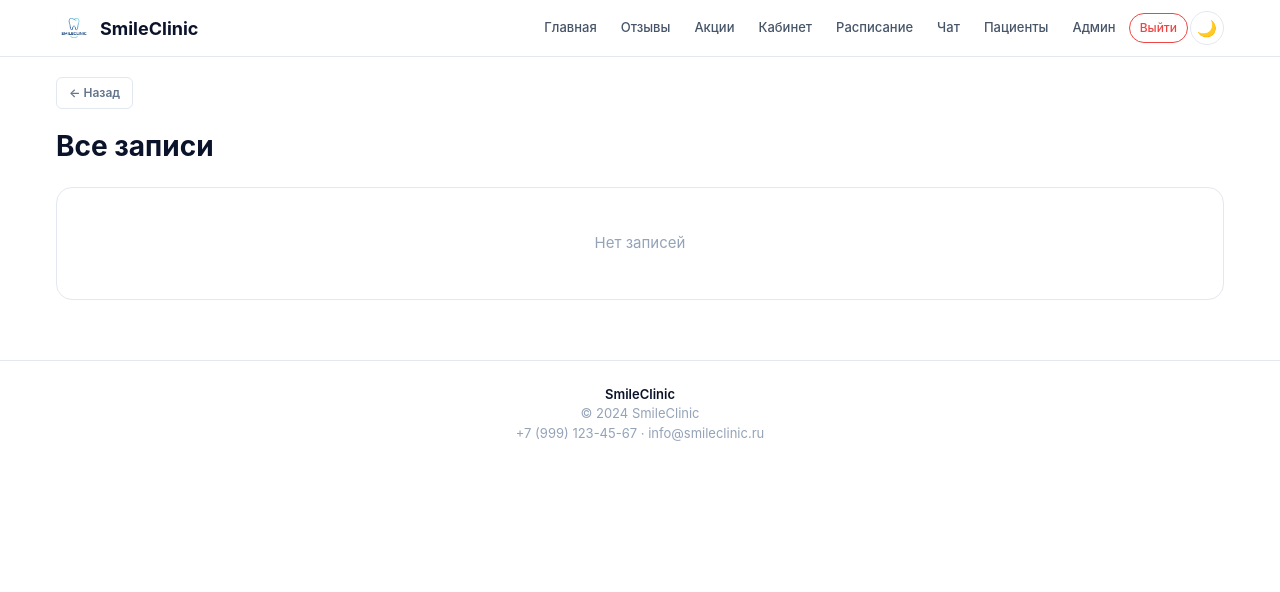
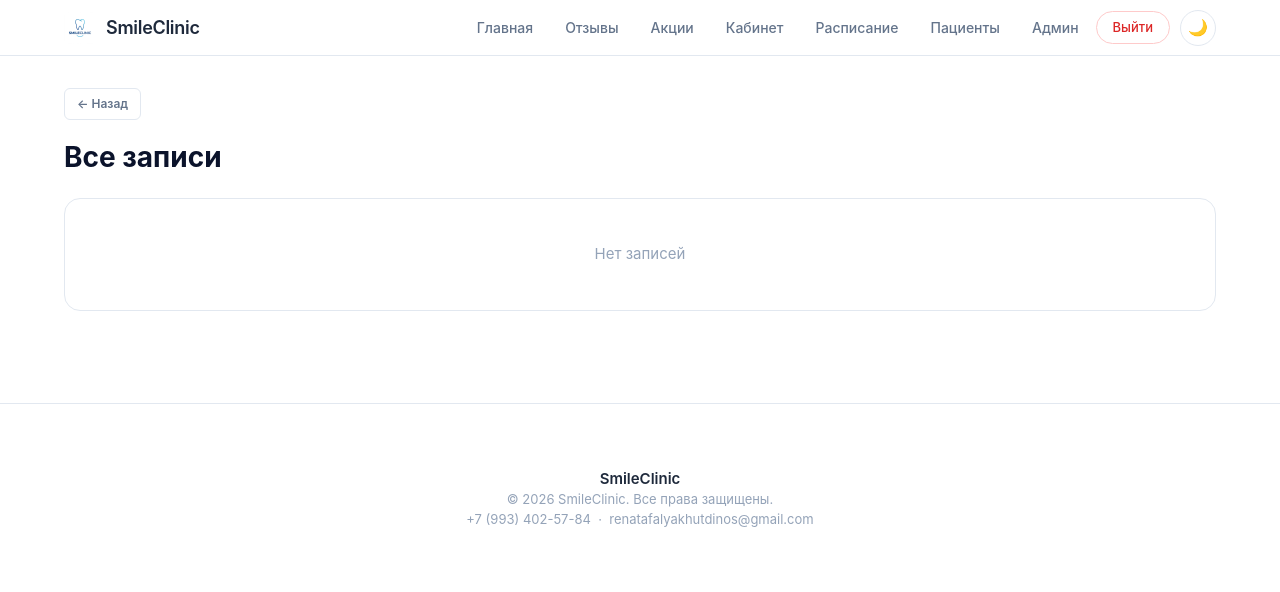
Before and after one commit to zxscam/smileclinic, a Flask app: page /admin/appointments in a window 1280 px wide. Shown: the top 592 px of the page. Run offline with Flask 3, Linux system fonts and the light colour scheme; a user stored in the database is signed in; data that the repository does not hold is empty.

Commit message:
обновлён футер

```diff
--- a/templates/base.html
+++ b/templates/base.html
@@ -2,7 +2,7 @@
 <html lang="ru" data-theme="light">
 <head>
     <meta charset="UTF-8">
-    <meta name="viewport" content="width=device-width, initial-scale=1.0, maximum-scale=1.0, user-scalable=no">
+    <meta name="viewport" content="width=device-width, initial-scale=1.0">
     <title>{% block title %}SmileClinic{% endblock %}</title>
     <link rel="icon" href="{{ url_for('static', filename='images/favicon.ico') }}">
 
@@ -11,81 +11,63 @@
             --bg: #ffffff;
             --bg-secondary: #f8fafc;
             --bg-card: #ffffff;
-            --bg-input: #f8fafc;
-            --bg-hover: #f1f5f9;
-            --bg-navbar: rgba(255, 255, 255, 0.95);
-            --text: #0b132b;
-            --text-secondary: #475569;
+            --text: #1e293b;
+            --text-secondary: #64748b;
             --text-muted: #94a3b8;
             --border: #e2e8f0;
             --accent: #2563eb;
             --accent-light: #eff6ff;
             --accent-hover: #1d4ed8;
-            --red: #ef4444;
-            --red-light: #fef2f2;
+            --red: #dc2626;
             --green: #16a34a;
-            --green-light: #f0fdf4;
             --amber: #f59e0b;
             --shadow: 0 1px 3px rgba(0,0,0,0.06);
-            --shadow-md: 0 4px 20px rgba(0,0,0,0.06);
-            --transition: all 0.2s ease;
+            --shadow-md: 0 4px 6px rgba(0,0,0,0.05);
+            --radius: 8px;
+            --radius-lg: 12px;
         }
 
         [data-theme="dark"] {
             --bg: #0f172a;
             --bg-secondary: #1e293b;
             --bg-card: #1e293b;
-            --bg-input: #1e293b;
-            --bg-hover: #334155;
-            --bg-navbar: rgba(15, 23, 42, 0.95);
             --text: #f1f5f9;
-            --text-secondary: #cbd5e1;
-            --text-muted: #94a3b8;
+            --text-secondary: #94a3b8;
+            --text-muted: #64748b;
             --border: #334155;
             --accent: #3b82f6;
             --accent-light: #1e3a5f;
             --accent-hover: #60a5fa;
-            --red: #f87171;
-            --red-light: #450a0a;
-            --green: #4ade80;
-            --green-light: #14532d;
-            --amber: #fbbf24;
-            --shadow: 0 1px 3px rgba(0,0,0,0.4);
-            --shadow-md: 0 4px 20px rgba(0,0,0,0.5);
+            --shadow: 0 1px 3px rgba(0,0,0,0.3);
+            --shadow-md: 0 4px 6px rgba(0,0,0,0.4);
         }
 
         * { margin: 0; padding: 0; box-sizing: border-box; }
 
-        html { -webkit-text-size-adjust: 100%; }
-
         body {
-            font-family: -apple-system, BlinkMacSystemFont, 'Segoe UI', Roboto, sans-serif;
+            font-family: 'Inter', 'Segoe UI', -apple-system, sans-serif;
             background: var(--bg);
             color: var(--text);
             line-height: 1.5;
             font-size: 15px;
-            transition: background 0.3s, color 0.3s;
-            min-width: 320px;
-            overflow-x: hidden;
+            -webkit-font-smoothing: antialiased;
         }
 
-        img { max-width: 100%; height: auto; }
-
+        /* Навбар */
         .navbar {
-            background: var(--bg-navbar);
-            backdrop-filter: blur(10px);
+            background: var(--bg);
             border-bottom: 1px solid var(--border);
             position: sticky;
             top: 0;
             z-index: 100;
-            transition: background 0.3s, border-color 0.3s;
+            height: 56px;
         }
 
         .navbar-inner {
             max-width: 1200px;
             margin: 0 auto;
-            padding: 0 16px;
-            height: 56px;
+            padding: 0 24px;
+            height: 100%;
             display: flex;
             align-items: center;
             justify-content: space-between;
@@ -94,356 +76,309 @@
         .navbar-brand {
             display: flex;
             align-items: center;
-            gap: 8px;
+            gap: 10px;
             text-decoration: none;
             color: var(--text);
-            font-weight: 700;
+            font-weight: 600;
             font-size: 18px;
-            flex-shrink: 0;
+            letter-spacing: -0.3px;
         }
 
-        .navbar-brand img { width: 36px; height: 36px; border-radius: 8px; }
-        .navbar-links { display: flex; align-items: center; gap: 2px; flex-wrap: wrap; }
+        .navbar-brand img {
+            width: 32px;
+            height: 32px;
+            border-radius: 6px;
+        }
+
+        .navbar-links {
+            display: flex;
+            align-items: center;
+            gap: 2px;
+        }
 
         .nav-link {
             color: var(--text-secondary);
             text-decoration: none;
-            padding: 6px 10px;
-            border-radius: 16px;
-            font-size: 13px;
+            padding: 6px 14px;
+            border-radius: 20px;
+            font-size: 14px;
             font-weight: 500;
-            transition: var(--transition);
+            transition: all 0.15s;
             border: 1px solid transparent;
-            white-space: nowrap;
         }
 
-        .nav-link:hover { background: var(--bg-hover); color: var(--accent); border-color: var(--accent); }
+        .nav-link:hover {
+            background: var(--accent-light);
+            color: var(--accent);
+            border-color: var(--accent);
+        }
+
+        .nav-link.active {
+            background: var(--accent);
+            color: #fff;
+            border-color: var(--accent);
+        }
 
         .theme-btn {
             background: none;
             border: 1px solid var(--border);
-            border-radius: 50%;
-            width: 34px;
-            height: 34px;
+            border-radius: 20px;
+            width: 36px;
+            height: 36px;
             cursor: pointer;
             font-size: 16px;
             display: flex;
             align-items: center;
             justify-content: center;
-            transition: var(--transition);
+            transition: all 0.15s;
+            margin-left: 8px;
             color: var(--text-secondary);
-            flex-shrink: 0;
         }
 
-        .theme-btn:hover { border-color: var(--accent); color: var(--accent); }
+        .theme-btn:hover {
+            border-color: var(--accent);
+            color: var(--accent);
+            background: var(--accent-light);
+        }
 
-        .container { max-width: 1200px; margin: 0 auto; padding: 20px 16px; }
+        /* Контейнер */
+        .container {
+            max-width: 1200px;
+            margin: 0 auto;
+            padding: 32px 24px;
+        }
 
+        /* Карточка */
+        .card {
+            background: var(--bg-card);
+            border: 1px solid var(--border);
+            border-radius: var(--radius-lg);
+            padding: 28px;
+            margin-bottom: 20px;
+        }
+
+        /* Кнопки */
         .btn {
             display: inline-flex;
             align-items: center;
             justify-content: center;
-            padding: 10px 18px;
+            padding: 10px 22px;
             border: 1px solid var(--border);
-            border-radius: 16px;
+            border-radius: 20px;
             font-size: 14px;
             font-weight: 500;
             cursor: pointer;
             text-decoration: none;
-            transition: var(--transition);
+            transition: all 0.15s;
             background: var(--bg);
             color: var(--text);
-            white-space: nowrap;
         }
 
-        .btn:hover { border-color: var(--accent); color: var(--accent); background: var(--bg-hover); }
-        .btn-primary { background: var(--accent); color: #fff; border-color: var(--accent); }
-        .btn-primary:hover { background: var(--accent-hover); color: #fff; }
-        .btn-danger { color: var(--red); border-color: var(--red); }
-        .btn-danger:hover { background: var(--red-light); }
-
-.form-input, .form-select, .form-textarea {
-    width: 100%;
-    padding: 12px 16px;
-    border: 1px solid var(--border);
-    border-radius: 10px;
-    font-size: 15px;
-    background: var(--bg-input);
-    color: var(--text);
-    transition: var(--transition);
+        .btn:hover {
+            border-color: var(--accent);
+            color: var(--accent);
+            background: var(--accent-light);
         }
 
-.form-input:focus, .form-select:focus, .form-textarea:focus {
-    outline: none;
+        .btn-primary {
+            background: var(--accent);
+            color: #fff;
             border-color: var(--accent);
         }
 
-.form-input::placeholder {
-    color: var(--text-muted);
+        .btn-primary:hover {
+            background: var(--accent-hover);
+            color: #fff;
         }
 
-.form-select {
-    appearance: none;
-    cursor: pointer;
-}
-        .card {
-            background: var(--bg-card);
-            border: 1px solid var(--border);
-            border-radius: 16px;
-            padding: 20px;
-            margin-bottom: 16px;
-            transition: background 0.3s, border-color 0.3s;
+        .btn-danger {
+            color: var(--red);
+            border-color: #fecaca;
         }
 
-        .table { width: 100%; border-collapse: collapse; }
+        .btn-danger:hover {
+            background: #fef2f2;
+            color: var(--red);
+        }
+
+        /* Таблицы */
+        .table {
+            width: 100%;
+            border-collapse: collapse;
+        }
+
         .table th {
             text-align: left;
-            padding: 10px 12px;
-            font-size: 11px;
+            padding: 10px 14px;
+            font-size: 12px;
             font-weight: 600;
             color: var(--text-muted);
             text-transform: uppercase;
             letter-spacing: 0.5px;
             border-bottom: 2px solid var(--border);
-            background: var(--bg-secondary);
         }
-        .table td { padding: 10px 12px; border-bottom: 1px solid var(--border); color: var(--text); font-size: 13px; }
-        .table tr:hover td { background: var(--bg-hover); }
 
-        .form-input, .form-select, .form-textarea {
+        .table td {
+            padding: 12px 14px;
+            border-bottom: 1px solid var(--border);
+        }
+
+        /* Формы */
+        .form-group { margin-bottom: 18px; }
+
+        .form-label {
+            display: block;
+            font-size: 13px;
+            font-weight: 600;
+            margin-bottom: 6px;
+        }
+
+        .form-input {
             width: 100%;
-            padding: 12px 14px;
+            padding: 10px 14px;
             border: 1px solid var(--border);
-            border-radius: 10px;
+            border-radius: 20px;
             font-size: 14px;
-            background: var(--bg-input);
+            background: var(--bg);
             color: var(--text);
-            transition: var(--transition);
+            transition: all 0.15s;
         }
-        .form-input:focus, .form-select:focus, .form-textarea:focus {
+
+        .form-input:focus {
             outline: none;
             border-color: var(--accent);
             box-shadow: 0 0 0 3px rgba(37,99,235,0.1);
         }
-        .form-input::placeholder { color: var(--text-muted); }
 
+        /* Бейджи */
+        .badge {
+            display: inline-block;
+            padding: 3px 10px;
+            border-radius: 20px;
+            font-size: 12px;
+            font-weight: 500;
+            border: 1px solid;
+        }
+
+        .badge-blue {
+            background: #eff6ff;
+            color: #2563eb;
+            border-color: #bfdbfe;
+        }
+
+        .badge-green {
+            background: #f0fdf4;
+            color: #16a34a;
+            border-color: #bbf7d0;
+        }
+
+        .badge-red {
+            background: #fef2f2;
+            color: #dc2626;
+            border-color: #fecaca;
+        }
+
+        .badge-gray {
+            background: #f8fafc;
+            color: #64748b;
+            border-color: #e2e8f0;
+        }
+
+        [data-theme="dark"] .badge-blue {
+            background: #1e3a5f;
+            color: #60a5fa;
+            border-color: #2563eb;
+        }
+
+        [data-theme="dark"] .badge-green {
+            background: #14532d;
+            color: #4ade80;
+            border-color: #16a34a;
+        }
+
+        [data-theme="dark"] .badge-red {
+            background: #450a0a;
+            color: #f87171;
+            border-color: #dc2626;
+        }
+
+        [data-theme="dark"] .badge-gray {
+            background: #1e293b;
+            color: #94a3b8;
+            border-color: #334155;
+        }
+
+        /* Алерты */
         .alert {
-            padding: 12px 16px;
+            padding: 12px 18px;
             border-radius: var(--radius);
             font-size: 14px;
-            margin-bottom: 12px;
-            border: 1px solid var(--accent);
+            margin-bottom: 16px;
+            border: 1px solid #bfdbfe;
             background: var(--accent-light);
-            color: var(--accent);
+            color: #1e40af;
         }
 
-        .badge {
-            display: inline-block;
-            padding: 3px 8px;
-            border-radius: 12px;
-            font-size: 11px;
-            font-weight: 600;
-            border: 1px solid;
-        }
-        .badge-blue { background: var(--accent-light); color: var(--accent); border-color: var(--accent); }
-        .badge-green { background: var(--green-light); color: var(--green); border-color: var(--green); }
-        .badge-red { background: var(--red-light); color: var(--red); border-color: var(--red); }
-        .badge-gray { background: var(--bg-secondary); color: var(--text-muted); border-color: var(--border); }
-
+        /* Футер */
         .footer {
             border-top: 1px solid var(--border);
-            padding: 24px 16px;
+            padding: 32px 0;
             text-align: center;
             color: var(--text-muted);
             font-size: 13px;
-            margin-top: 40px;
-            transition: border-color 0.3s;
+            margin-top: 60px;
         }
 
-        .grid-2 { display: grid; grid-template-columns: 1fr 1fr; gap: 16px; }
-        .grid-3 { display: grid; grid-template-columns: repeat(3, 1fr); gap: 16px; }
-        .grid-4 { display: grid; grid-template-columns: repeat(4, 1fr); gap: 16px; }
+        /* Сетки */
+        .grid-2 { display: grid; grid-template-columns: 1fr 1fr; gap: 20px; }
+        .grid-3 { display: grid; grid-template-columns: repeat(3, 1fr); gap: 20px; }
+        .grid-4 { display: grid; grid-template-columns: repeat(4, 1fr); gap: 20px; }
 
-        .table-wrapper { width: 100%; overflow-x: auto; -webkit-overflow-scrolling: touch; }
-
-        .fade-up {
-            opacity: 0;
-            transform: translateY(20px);
-            transition: opacity 0.6s ease, transform 0.6s ease;
-        }
-        .fade-up.show { opacity: 1; transform: translateY(0); }
-
-        /* ===== ТЕЛЕФОНЫ (до 768px) ===== */
-@media (max-width: 768px) {
-    .navbar-inner {
-        flex-wrap: wrap;
-        height: auto;
-        padding: 10px 12px;
-        gap: 8px;
+        /* Изображения */
+        .img-cover {
+            width: 100%;
+            height: 100%;
+            object-fit: cover;
         }
 
-    .navbar-links {
+        .img-placeholder {
+            background: var(--accent-light);
+            display: flex;
+            align-items: center;
             justify-content: center;
-        gap: 4px;
+            color: var(--accent);
+            font-weight: 600;
+            font-size: 18px;
+            width: 100%;
+            height: 100%;
         }
 
-    .nav-link {
-        font-size: 13px;
-        padding: 8px 12px;
-        border-radius: 16px;
+        .avatar {
+            width: 120px;
+            height: 120px;
+            border-radius: 50%;
+            object-fit: cover;
+            border: 2px solid var(--border);
         }
 
-    .navbar-brand {
-        font-size: 17px;
+        .avatar-placeholder {
+            width: 120px;
+            height: 120px;
+            border-radius: 50%;
+            background: var(--accent-light);
+            display: flex;
+            align-items: center;
+            justify-content: center;
+            color: var(--accent);
+            font-weight: 600;
+            font-size: 24px;
+            margin: 0 auto;
         }
 
-    .navbar-brand img {
-        width: 34px;
-        height: 34px;
-    }
-
-    .theme-btn {
-        width: 36px;
-        height: 36px;
-        font-size: 18px;
-    }
-
-    .container {
-        padding: 16px 14px;
-    }
-
-    .grid-2, .grid-3, .grid-4 {
-        grid-template-columns: 1fr;
-        gap: 14px;
-    }
-
-    .card {
-        padding: 20px 16px;
-        border-radius: 14px;
-        margin-bottom: 14px;
-    }
-
-    .btn {
-        padding: 14px 20px;
-        font-size: 15px;
-        border-radius: 14px;
-        width: 100%;
-    }
-
-    .btn-primary {
-        width: 100%;
-    }
-
-    /* ФОРМЫ — УВЕЛИЧЕНО */
-    .form-input,
-    .form-select,
-    .form-textarea {
-        padding: 14px 16px;
-        font-size: 16px;
-        border-radius: 12px;
-    }
-
-    .form-input::placeholder {
-        font-size: 16px;
-    }
-
-    /* ТАБЛИЦЫ */
-    .table {
-        font-size: 14px;
-    }
-
-    .table th,
-    .table td {
-        padding: 10px 12px;
-        font-size: 13px;
-    }
-
-    .table th {
-        font-size: 12px;
-    }
-
-    /* КАРТОЧКИ АКЦИЙ — УВЕЛИЧЕНО */
-    .promo-card .promo-title {
-        font-size: 18px !important;
-    }
-
-    .promo-card .promo-desc {
-        font-size: 14px !important;
-    }
-
-    .promo-card .promo-date {
-        font-size: 13px !important;
-    }
-
-    /* АЛЕРТЫ */
-    .alert {
-        padding: 14px 18px;
-        font-size: 15px;
-    }
-
-    /* ФУТЕР */
-    .footer {
-        padding: 24px 16px;
-        font-size: 13px;
-    }
-
-    /* БЕЙДЖИ */
-    .badge {
-        padding: 5px 10px;
-        font-size: 12px;
-    }
-
-    /* КНОПКА ТЕМЫ */
-    .theme-btn {
-        width: 38px;
-        height: 38px;
-        font-size: 18px;
-    }
-}
-
-/* ===== МАЛЕНЬКИЕ ТЕЛЕФОНЫ (до 480px) ===== */
-@media (max-width: 480px) {
-    .navbar-brand span {
-        font-size: 15px;
-    }
-
-    .nav-link {
-        font-size: 12px;
-        padding: 7px 10px;
-    }
-
-    .btn {
-        font-size: 14px;
-        padding: 12px 16px;
-    }
-
-    .card {
-        padding: 16px 14px;
-    }
-
-    .form-input,
-    .form-select,
-    .form-textarea {
-        font-size: 15px;
-        padding: 12px 14px;
-    }
-
-    /* ЗАГОЛОВКИ НА МОБИЛЬНЫХ */
-    h1 {
-        font-size: 24px !important;
-    }
-
-    h2 {
-        font-size: 20px !important;
-    }
-
-    h3 {
-        font-size: 17px !important;
-    }
-
-    p, span, div {
-        word-break: break-word;
-    }
+        @media (max-width: 768px) {
+            .grid-2, .grid-3, .grid-4 { grid-template-columns: 1fr; }
+            .navbar-brand span { display: none; }
+            .nav-link { padding: 6px 10px; font-size: 12px; }
         }
     </style>
 
@@ -454,18 +389,20 @@
     <nav class="navbar">
         <div class="navbar-inner">
             <a href="{{ url_for('index') }}" class="navbar-brand">
-                <img src="{{ url_for('static', filename='images/logo.png') }}" alt="SC" onerror="this.style.display='none'">
+                <img src="{{ url_for('static', filename='images/logo.png') }}"
+                     alt="SmileClinic"
+                     onerror="this.style.display='none'">
                 <span>SmileClinic</span>
             </a>
 
             <div class="navbar-links">
-                <a href="{{ url_for('index') }}" class="nav-link">Главная</a>
-                <a href="{{ url_for('reviews') }}" class="nav-link">Отзывы</a>
-                <a href="{{ url_for('promotions') }}" class="nav-link">Акции</a>
+                <a href="{{ url_for('index') }}" class="nav-link {% if request.path == '/' %}active{% endif %}">Главная</a>
+                <a href="{{ url_for('reviews') }}" class="nav-link {% if request.path == '/reviews' %}active{% endif %}">Отзывы</a>
+                <a href="{{ url_for('promotions') }}" class="nav-link {% if request.path == '/promotions' %}active{% endif %}">Акции</a>
+
                 {% if current_user.is_authenticated %}
                     <a href="{{ url_for('dashboard') }}" class="nav-link">Кабинет</a>
                     <a href="{{ url_for('schedule') }}" class="nav-link">Расписание</a>
-                    <a href="{{ url_for('chat_list') }}" class="nav-link">Чат</a>
                     {% if current_user.role == 'patient' %}
                         <a href="{{ url_for('appointment') }}" class="nav-link">Запись</a>
                     {% endif %}
@@ -475,12 +412,15 @@
                     {% if current_user.role == 'admin' %}
                         <a href="{{ url_for('admin_panel') }}" class="nav-link">Админ</a>
                     {% endif %}
-                    <a href="{{ url_for('logout') }}" class="btn btn-danger" style="padding:5px 10px; font-size:12px;">Выйти</a>
+                    <a href="{{ url_for('logout') }}" class="btn btn-danger" style="padding:6px 16px; font-size:13px;">Выйти</a>
                 {% else %}
-                    <a href="{{ url_for('login') }}" class="btn">Войти</a>
-                    <a href="{{ url_for('register') }}" class="btn btn-primary">Регистрация</a>
+                    <a href="{{ url_for('login') }}" class="btn" style="padding:6px 16px; font-size:13px;">Войти</a>
+                    <a href="{{ url_for('register') }}" class="btn btn-primary" style="padding:6px 16px; font-size:13px;">Регистрация</a>
                 {% endif %}
-                <button class="theme-btn" onclick="toggleTheme()" title="Сменить тему">🌙</button>
+
+                <button class="theme-btn" onclick="toggleTheme()" title="Тема">
+                    <span class="theme-icon">🌙</span>
+                </button>
             </div>
         </div>
     </nav>
@@ -493,29 +433,38 @@
                 {% endfor %}
             {% endif %}
         {% endwith %}
+
         {% block content %}{% endblock %}
     </div>
 
  <footer class="footer">
-        <p style="font-weight:600; color:var(--text);">SmileClinic</p>
-        <p>&copy; 2024 SmileClinic</p>
-        <p>+7 (999) 123-45-67 · info@smileclinic.ru</p>
+    <div class="container">
+        <p style="font-weight:600; font-size:15px; color:var(--text);">SmileClinic</p>
+        <p>&copy; 2026 SmileClinic. Все права защищены.</p>
+        <p>+7 (993) 402-57-84 &nbsp;·&nbsp; renatafalyakhutdinos@gmail.com</p>
+    </div>
 </footer>
 
     <script>
         const savedTheme = localStorage.getItem('theme') || 'light';
         document.documentElement.setAttribute('data-theme', savedTheme);
-    const themeBtn = document.querySelector('.theme-btn');
-    if (themeBtn) themeBtn.textContent = savedTheme === 'dark' ? '☀️' : '🌙';
+        updateThemeIcon();
 
         function toggleTheme() {
             const html = document.documentElement;
             const newTheme = html.getAttribute('data-theme') === 'light' ? 'dark' : 'light';
             html.setAttribute('data-theme', newTheme);
             localStorage.setItem('theme', newTheme);
-        const btn = document.querySelector('.theme-btn');
-        if (btn) btn.textContent = newTheme === 'dark' ? '☀️' : '🌙';
+            updateThemeIcon();
+        }
+
+        function updateThemeIcon() {
+            const icon = document.querySelector('.theme-icon');
+            if (icon) {
+                icon.textContent = document.documentElement.getAttribute('data-theme') === 'dark' ? '☀️' : '🌙';
+            }
         }
     </script>
+
 </body>
 </html>
```
Lines whose indentation alone changed are shown as unchanged.
